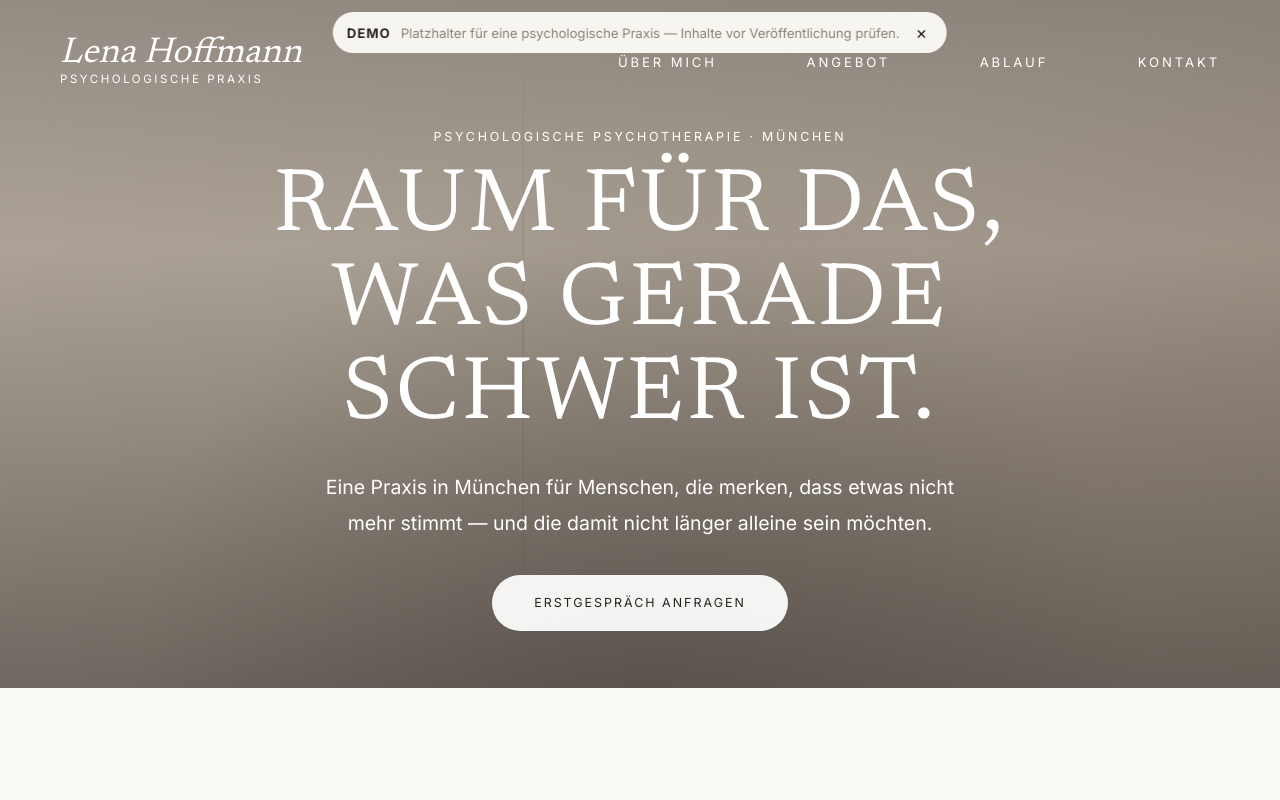
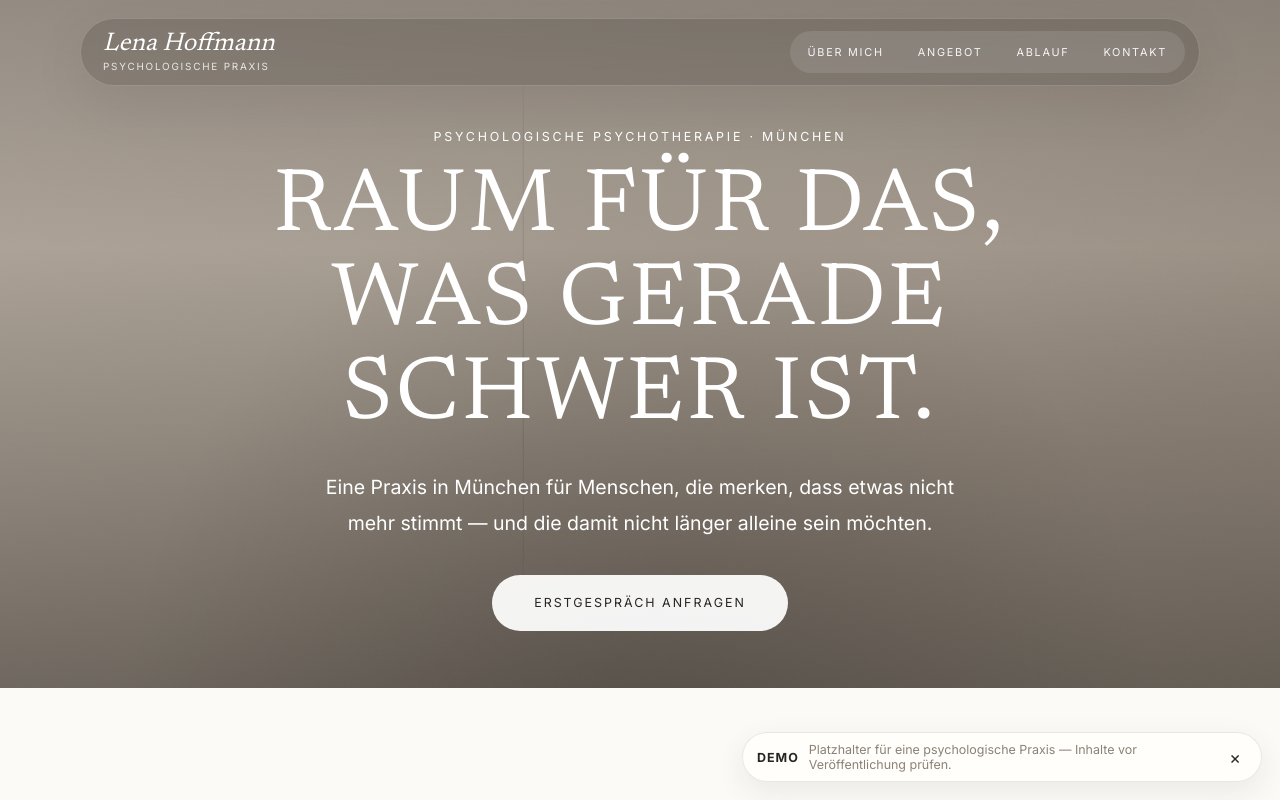
Before and after one commit to pleonastic6/WebsiteMaria, a website built with Vite: page index.html in a window 1280 px wide. Shown: the top 800 px of the page. Built offline with nearby package versions, Linux system fonts and the light colour scheme.

Commit message:
Refine navigation bar styling

```diff
--- a/src/styles.css
+++ b/src/styles.css
@@ -21,19 +21,21 @@ button, input, textarea { font: inherit; }
 
 .demo-notice {
   position: fixed;
-  left: 50%;
-  top: 12px;
+  left: auto;
+  right: 18px;
+  bottom: 18px;
   z-index: 100;
   display: flex;
   align-items: center;
   gap: 10px;
-  max-width: min(680px, calc(100% - 24px));
+  max-width: min(520px, calc(100% - 36px));
   padding: 9px 14px;
+  border: 1px solid rgba(41, 37, 33, .10);
   border-radius: 999px;
-  background: rgba(255, 254, 250, .92);
+  background: rgba(255, 254, 250, .9);
   color: var(--muted);
-  font-size: .82rem;
-  transform: translateX(-50%);
+  font-size: .78rem;
+  box-shadow: 0 10px 30px rgba(41, 37, 33, .08);
   backdrop-filter: blur(14px);
 }
 .demo-notice b { color: var(--ink); letter-spacing: .08em; text-transform: uppercase; }
@@ -41,27 +43,39 @@ button, input, textarea { font: inherit; }
 
 .site-header {
   position: fixed;
-  inset: 0 0 auto 0;
+  top: 18px;
+  left: 50%;
   z-index: 80;
   display: flex;
   align-items: center;
   justify-content: space-between;
-  padding: 38px clamp(22px, 5vw, 60px) 18px;
+  gap: 28px;
+  width: min(1120px, calc(100% - 40px));
+  padding: 12px 14px 12px 22px;
   color: white;
-  transition: background .25s ease, color .25s ease, padding .25s ease;
+  border: 1px solid rgba(255, 255, 255, .18);
+  border-radius: 999px;
+  background: rgba(36, 31, 27, .18);
+  box-shadow: 0 18px 55px rgba(22, 18, 15, .08);
+  transform: translateX(-50%);
+  backdrop-filter: blur(10px);
+  transition: background .25s ease, color .25s ease, border-color .25s ease, box-shadow .25s ease;
 }
 .site-header.is-scrolled {
-  padding-top: 18px;
+  color: var(--ink);
+  border-color: rgba(41, 37, 33, .10);
   background: rgba(251, 250, 247, .94);
-  color: var(--ink);
-  box-shadow: 0 10px 35px rgba(41, 37, 33, .06);
+  box-shadow: 0 12px 38px rgba(41, 37, 33, .08);
   backdrop-filter: blur(18px);
 }
-.brand { display: grid; gap: 2px; }
-.brand-script { font-family: Newsreader, Georgia, serif; font-style: italic; font-size: clamp(1.45rem, 3vw, 2.25rem); line-height: .9; }
-.brand-sub { font-size: .72rem; letter-spacing: .22em; text-transform: uppercase; }
-.nav { display: flex; gap: clamp(28px, 7vw, 96px); align-items: center; }
-.nav a { font-size: .82rem; letter-spacing: .22em; text-transform: uppercase; }
+.brand { display: grid; gap: 3px; min-width: max-content; }
+.brand-script { font-family: Newsreader, Georgia, serif; font-style: italic; font-size: clamp(1.25rem, 2vw, 1.72rem); line-height: .95; }
+.brand-sub { font-size: .62rem; letter-spacing: .18em; text-transform: uppercase; opacity: .82; }
+.nav { display: flex; align-items: center; gap: 6px; padding: 4px; border-radius: 999px; background: rgba(255, 255, 255, .10); }
+.site-header.is-scrolled .nav { background: rgba(41, 37, 33, .04); }
+.nav a { padding: 10px 14px; border-radius: 999px; font-size: .68rem; letter-spacing: .16em; text-transform: uppercase; opacity: .92; transition: background .2s ease, opacity .2s ease; }
+.nav a:hover { background: rgba(255,255,255,.16); opacity: 1; }
+.site-header.is-scrolled .nav a:hover { background: rgba(41,37,33,.07); }
 .nav-toggle { display: none; border: 0; background: transparent; padding: 10px; }
 .nav-toggle span { display: block; width: 25px; height: 2px; margin: 5px 0; background: currentColor; }
 
@@ -190,9 +204,9 @@ h3 { font-size: clamp(1.55rem, 2.6vw, 2.15rem); }
 }
 
 @media (max-width: 820px) {
-  .site-header { padding: 28px 18px 14px; }
+  .site-header { top: 12px; width: calc(100% - 24px); padding: 10px 12px 10px 16px; }
   .nav-toggle { display: block; color: currentColor; }
-  .nav { position: absolute; top: 100%; left: 18px; right: 18px; display: none; flex-direction: column; align-items: stretch; gap: 0; padding: 16px; background: rgba(251,250,247,.97); color: var(--ink); }
+  .nav { position: absolute; top: calc(100% + 10px); left: 0; right: 0; display: none; flex-direction: column; align-items: stretch; gap: 0; padding: 16px; border: 1px solid rgba(41,37,33,.10); border-radius: 22px; background: rgba(251,250,247,.97); color: var(--ink); box-shadow: 0 16px 42px rgba(41,37,33,.10); }
   .nav.is-open { display: flex; }
   .nav a { padding: 14px 0; }
   .welcome, .process, .about-grid { grid-template-columns: 1fr; }
```
